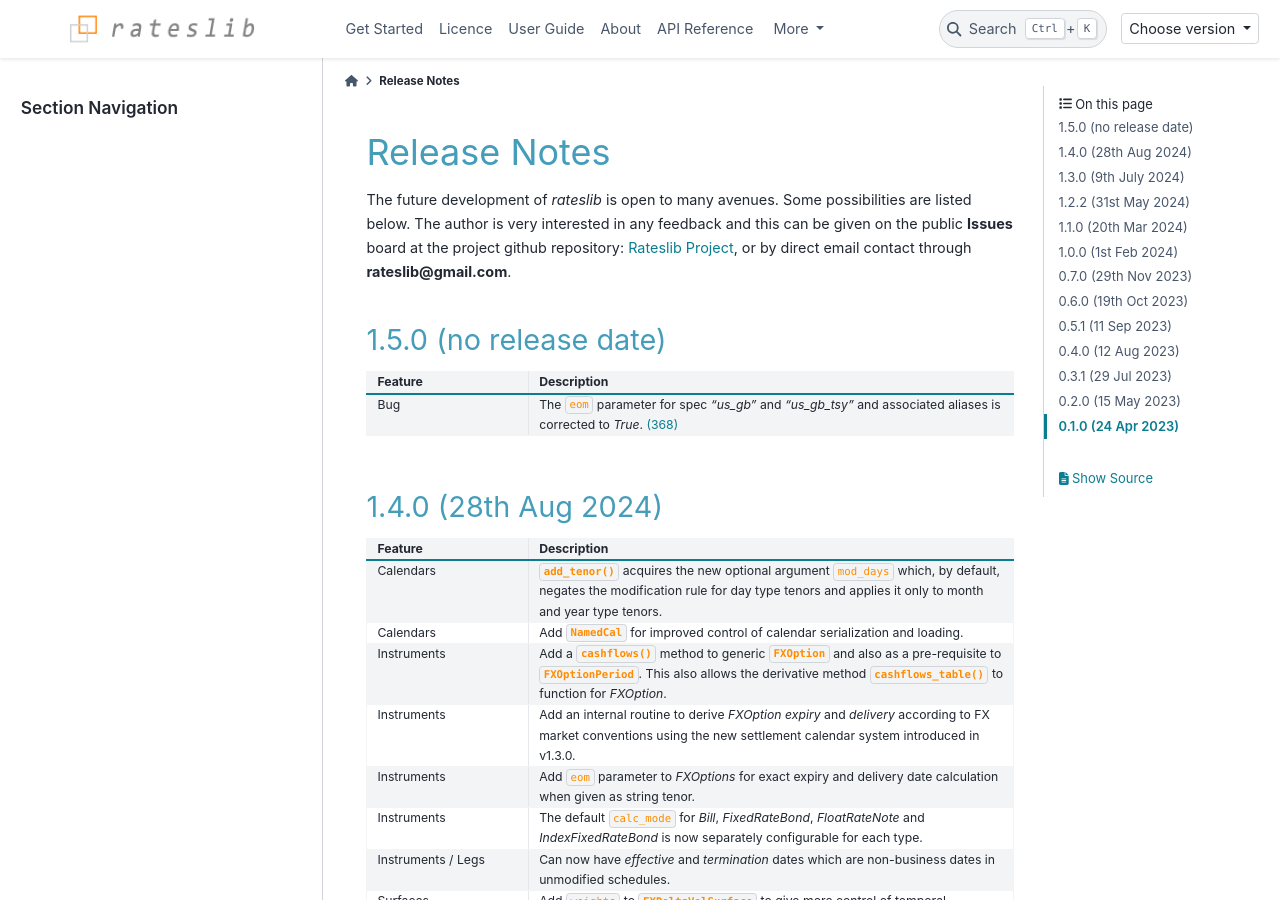
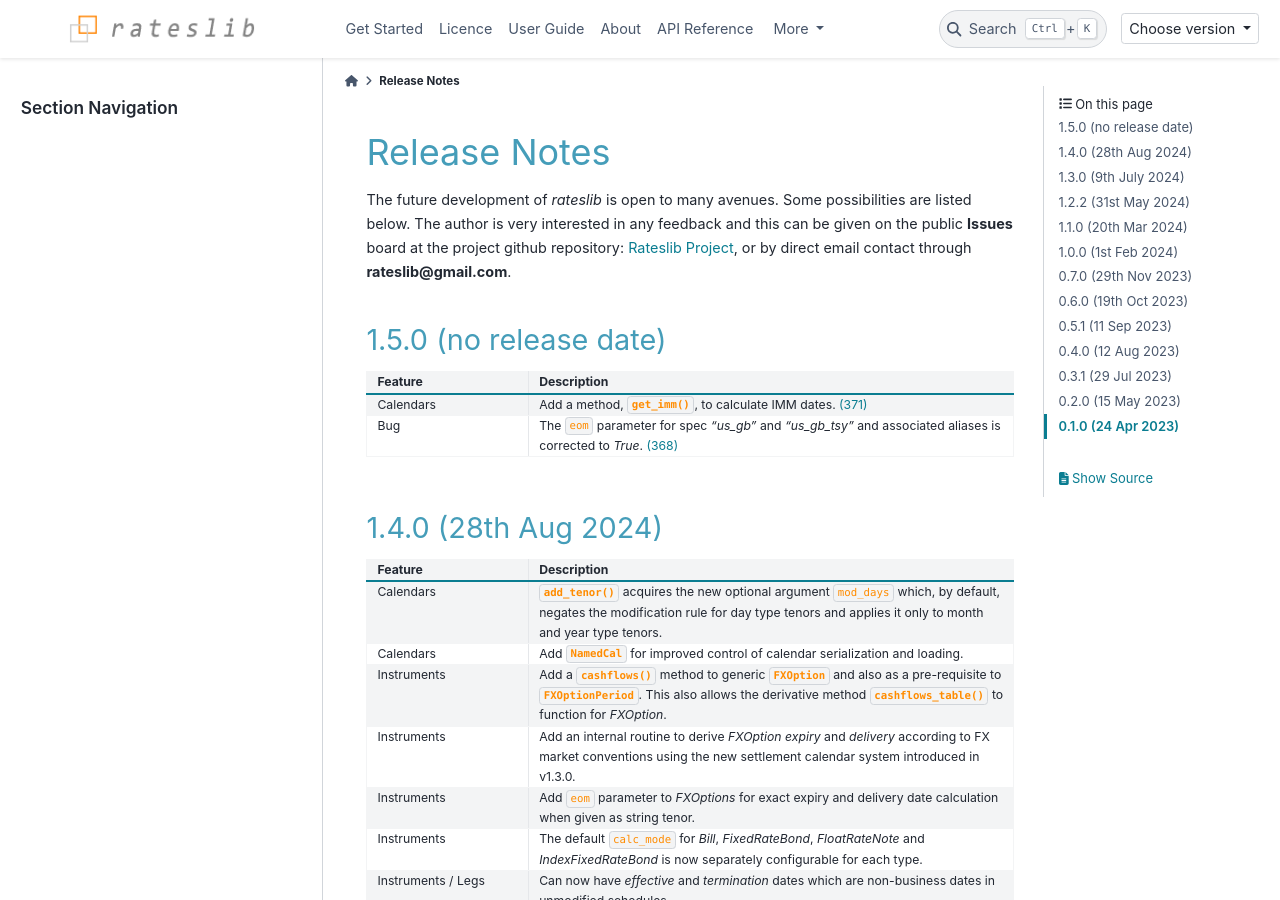
Before and after one commit to attack68/rateslib, a Sphinx documentation site: the page built from docs/source/i_whatsnew.rst, in a window 1280 px wide and 900 px high. Built offline with Sphinx 7.4.7 and the PyData theme 0.15.4, drawn with Linux system fonts in a browser that asks for light colours; comment, search, counter and statistics services are not loaded.

Commit message:
add function to get IMM date

```diff
--- a/docs/source/i_whatsnew.rst
+++ b/docs/source/i_whatsnew.rst
@@ -21,6 +21,9 @@ email contact through **rateslib@gmail.com**.
 
    * - Feature
      - Description
+   * - Calendars
+     - Add a method, :meth:`~rateslib.calendars.get_imm`, to calculate IMM dates.
+       `(371) <https://github.com/attack68/rateslib/pull/371>`_
    * - Bug
      - The ``eom`` parameter for spec *"us_gb"* and *"us_gb_tsy"* and associated aliases is corrected to *True*.
        `(368) <https://github.com/attack68/rateslib/pull/368>`_
```
